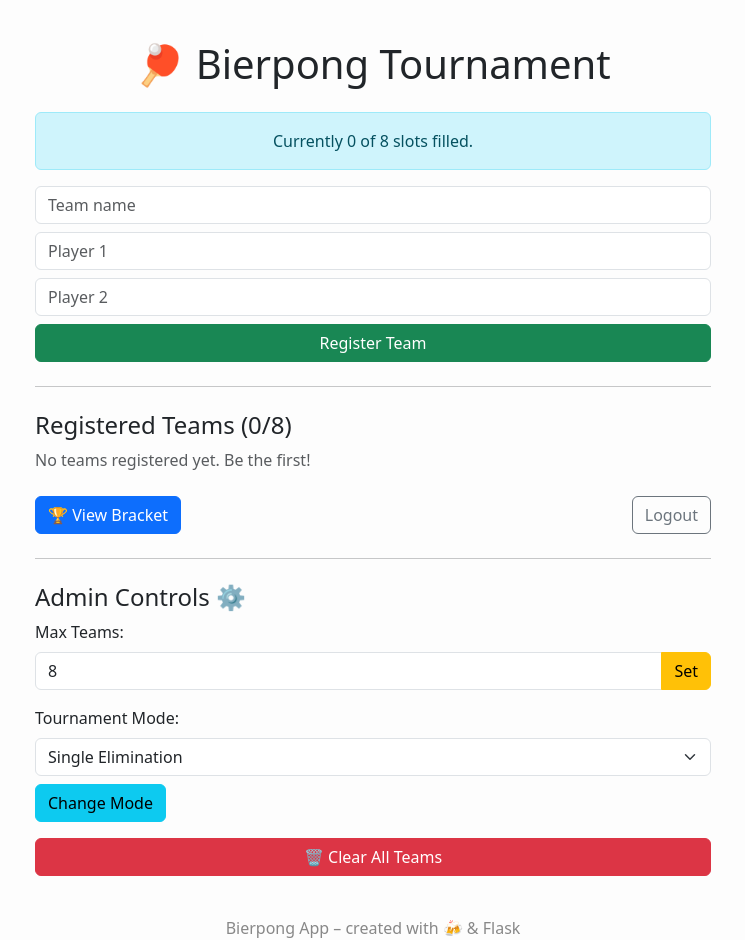
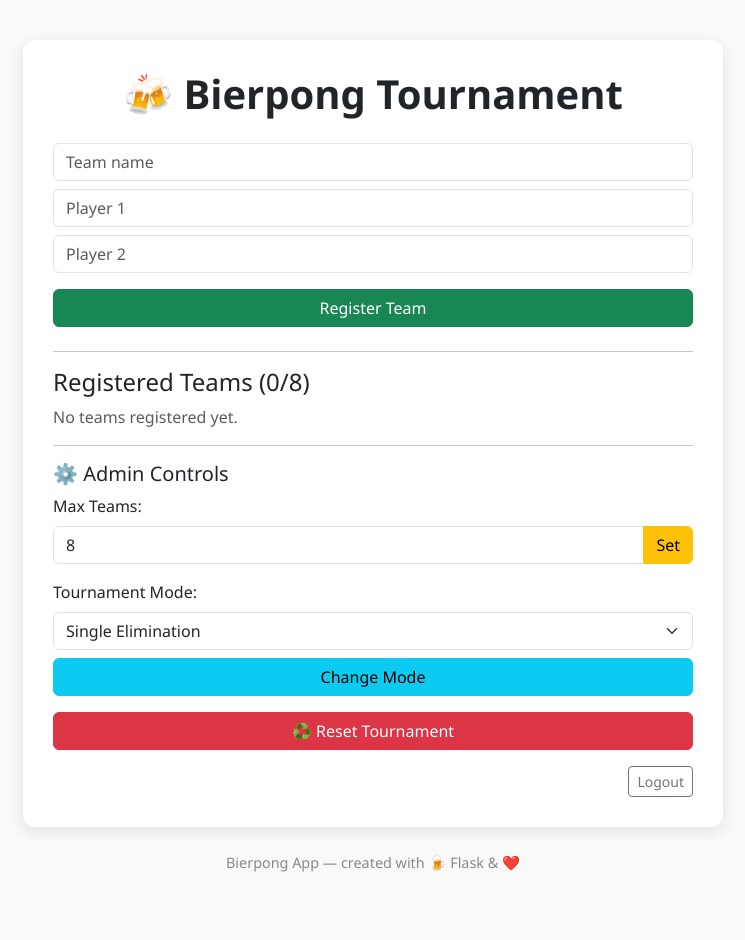
Before and after one commit to Vikobitski/BrrBongApp, a Flask app: page / in a window 1280 px wide. Shown: the whole page, without its empty margins (267-1012 px from the left). After the commit the page ends 872 px from the top, so only its background shows below. Run offline with Flask 3, Linux system fonts and the light colour scheme; the visitor is signed in with stand-in values (Sample User, id 1).

Commit message:
✅ Added waiting list + fixed registration and bracket reset

```diff
--- a/app.py
+++ b/app.py
@@ -37,7 +37,6 @@ def index():
     waitlist = data.get("waitlist", [])
     max_teams = data.get("max", 8)
 
-    # handle registration
     if request.method == "POST":
         team_name = request.form["team"].strip()
         player1 = request.form["player1"].strip()
@@ -45,12 +44,15 @@ def index():
 
         if team_name:
             new_team = {"team": team_name, "players": [player1, player2]}
+
             if len(teams) < max_teams:
+                # Add to active teams
                 teams.append(new_team)
             else:
+                # Add to waiting list
                 waitlist.append(new_team)
 
-            # reset bracket when team list changes
+            # Always reset bracket when teams change
             data["teams"] = teams
             data["waitlist"] = waitlist
             data["bracket"] = {"rounds": []}
@@ -59,21 +61,16 @@ def index():
             save(data)
             return redirect("/")
 
-    # recalc after possible removal or promotion
-    data = load()
-    teams = data.get("teams", [])
-    waitlist = data.get("waitlist", [])
-    full = len(teams) >= data.get("max", 8)
-
     return render_template(
         "index.html",
         teams=teams,
         waitlist=waitlist,
-        full=full,
         admin=session.get("admin"),
-        max=data["max"],
+        max=max_teams,
+        full=(len(teams) >= max_teams),
         mode=data.get("mode", "single")
     )
+
 
 
 @app.route("/login", methods=["GET", "POST"])
--- a/templates/index.html
+++ b/templates/index.html
@@ -2,61 +2,100 @@
 <html lang="en">
 <head>
   <meta charset="UTF-8">
-  <title>Bierpong Tournament</title>
-  <link
-    href="https://cdn.jsdelivr.net/npm/bootstrap@5.3.0/dist/css/bootstrap.min.css"
-    rel="stylesheet">
+  <title>Bierpong App</title>
+  <meta name="viewport" content="width=device-width, initial-scale=1">
+  <link href="https://cdn.jsdelivr.net/npm/bootstrap@5.3.0/dist/css/bootstrap.min.css" rel="stylesheet">
   <style>
-    body { background: #fdfdfd; }
-    .container { max-width: 700px; margin-top: 40px; }
-    .team-card { background: #fff; border-radius: 12px; padding: 10px 15px; box-shadow: 0 2px 5px rgba(0,0,0,0.1); margin-bottom: 8px; }
-    .footer { text-align: center; color: #888; margin-top: 40px; }
+    body {
+      background: #f9f9f9;
+      font-family: "Segoe UI", sans-serif;
+    }
+    .container {
+      max-width: 700px;
+      margin-top: 40px;
+      background: #fff;
+      border-radius: 12px;
+      padding: 30px;
+      box-shadow: 0 4px 15px rgba(0,0,0,0.1);
+    }
+    h1 {
+      text-align: center;
+      font-weight: 700;
+      margin-bottom: 25px;
+    }
+    .team-card {
+      padding: 10px 15px;
+      background: #f8f9fa;
+      border-radius: 8px;
+      border: 1px solid #ddd;
+      margin-bottom: 8px;
+    }
+    .team-card strong {
+      font-size: 1.05rem;
+    }
+    .footer {
+      text-align: center;
+      color: #888;
+      margin-top: 25px;
+      font-size: 0.9rem;
+    }
   </style>
 </head>
 <body>
+
 <div class="container">
-    <h1 class="text-center mb-4">🏓 Bierpong Tournament</h1>
+  <h1>🍻 Bierpong Tournament</h1>
 
-    {% if full %}
+  <!-- Registration Form -->
+  <form method="POST" class="mb-4">
+    <input class="form-control mb-2" name="team" placeholder="Team name" required>
+    <input class="form-control mb-2" name="player1" placeholder="Player 1" required>
+    <input class="form-control mb-3" name="player2" placeholder="Player 2" required>
+    <button class="btn btn-success w-100">
+      {% if teams|length >= max %}Join Waiting List{% else %}Register Team{% endif %}
+    </button>
+  </form>
+
+  {% if teams|length >= max %}
     <div class="alert alert-warning text-center">
-        Registration is closed — tournament is full!
-      </div>
-    {% else %}
-      <div class="alert alert-info text-center">
-        Currently {{ teams|length }} of {{ max }} slots filled.
+      Registration is full! New teams will be added to the <strong>waiting list</strong>.
     </div>
   {% endif %}
 
-    <!-- Team Registration Form -->
-    <form method="POST" class="mt-3">
-      <input class="form-control mb-2" name="team" placeholder="Team name" required {% if full %}disabled{% endif %}>
-      <input class="form-control mb-2" name="player1" placeholder="Player 1" required {% if full %}disabled{% endif %}>
-      <input class="form-control mb-2" name="player2" placeholder="Player 2" required {% if full %}disabled{% endif %}>
-      <button class="btn btn-success w-100" {% if full %}disabled{% endif %}>
-        {% if full %}Registration Full{% else %}Register Team{% endif %}
-      </button>
-    </form>
+  <hr>
 
-    <hr class="my-4">
-
+  <!-- Registered Teams -->
   <h4>Registered Teams ({{ teams|length }}/{{ max }})</h4>
   {% if teams %}
     {% for t in teams %}
       <div class="team-card">
+        <div class="d-flex justify-content-between align-items-center">
+          <div>
             <strong>{{ loop.index }}. {{ t.team }}</strong><br>
             <small>{{ t.players[0] }} &amp; {{ t.players[1] }}</small>
+          </div>
           {% if admin %}
-            <a href="/remove/{{ loop.index0 }}" class="btn btn-sm btn-outline-danger float-end">Remove</a>
+            <a href="/remove/{{ loop.index0 }}" class="btn btn-sm btn-outline-danger">Remove</a>
           {% endif %}
+        </div>
       </div>
     {% endfor %}
   {% else %}
-      <p class="text-muted">No teams registered yet. Be the first!</p>
+    <p class="text-muted">No teams registered yet.</p>
   {% endif %}
 
+  {% if teams %}
+    <div class="text-center mt-3">
+      <a href="/bracket" class="btn btn-primary">
+        🏆 View Bracket
+      </a>
+    </div>
+  {% endif %}
+
+  <!-- Waiting List -->
   {% if waitlist %}
     <hr>
-    <h5>Waiting List</h5>
+    <h5>Waiting List ({{ waitlist|length }})</h5>
     {% for w in waitlist %}
       <div class="team-card bg-light">
         <strong>{{ w.team }}</strong><br>
@@ -65,45 +104,42 @@
     {% endfor %}
   {% endif %}
 
+  <!-- Admin Controls -->
+  {% if admin %}
+    <hr>
+    <h5>⚙️ Admin Controls</h5>
 
-    <div class="d-flex justify-content-between mt-4">
-      <a href="/bracket" class="btn btn-primary">🏆 View Bracket</a>
-      {% if admin %}
-        <a href="/logout" class="btn btn-outline-secondary">Logout</a>
-      {% else %}
-        <a href="/login" class="btn btn-outline-secondary">Admin Login</a>
-      {% endif %}
-    </div>
-
-    {% if admin %}
-      <hr class="my-4">
-      <h4>Admin Controls ⚙️</h4>
-
-      <!-- Max Teams -->
-      <form method="post" action="/set_limit" class="mb-3">
+    <form method="POST" action="/set_max" class="mt-2">
       <label class="form-label">Max Teams:</label>
-        <div class="input-group">
-          <input type="number" class="form-control" name="max" value="{{ max }}" min="2">
-          <button class="btn btn-warning">Set</button>
+      <div class="input-group mb-3">
+        <input type="number" name="max" class="form-control" min="2" max="64" value="{{ max }}" required>
+        <button class="btn btn-warning" type="submit">Set</button>
       </div>
     </form>
 
-      <!-- Tournament Mode -->
-      <form method="post" action="/set_mode" class="mb-3">
+    <form method="POST" action="/set_mode" class="mb-3">
       <label class="form-label">Tournament Mode:</label>
       <select name="mode" class="form-select">
         <option value="single" {% if mode == 'single' %}selected{% endif %}>Single Elimination</option>
         <option value="double" {% if mode == 'double' %}selected{% endif %}>Double Elimination</option>
+        <option value="group" {% if mode == 'group' %}selected{% endif %}>Group Stage</option>
       </select>
-        <button class="btn btn-info mt-2">Change Mode</button>
+      <button class="btn btn-info mt-2 w-100" type="submit">Change Mode</button>
     </form>
 
-      <a href="/clear" class="btn btn-danger w-100">🗑 Clear All Teams</a>
+    <form method="POST" action="/reset_bracket">
+      <button class="btn btn-danger w-100">♻️ Reset Tournament</button>
+    </form>
+
+    <div class="text-end mt-3">
+      <a href="/logout" class="btn btn-outline-secondary btn-sm">Logout</a>
+    </div>
   {% endif %}
+</div>
 
 <div class="footer">
-      <p class="mt-4 mb-0">Bierpong App – created with 🍻 & Flask</p>
+  <p>Bierpong App — created with 🍺 Flask & ❤️</p>
 </div>
-  </div>
+
 </body>
 </html>
```
Lines whose indentation alone changed are shown as unchanged.
